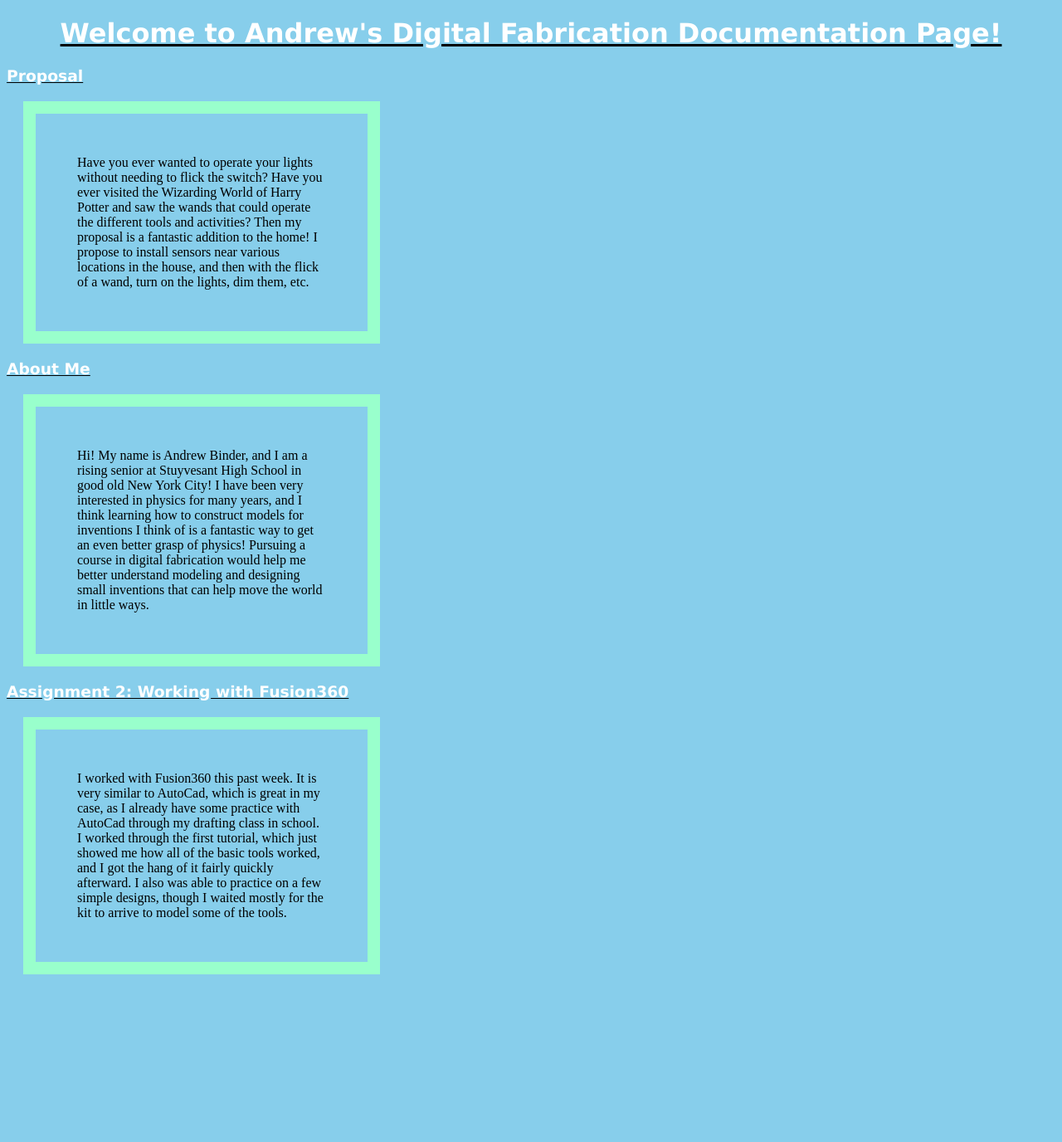
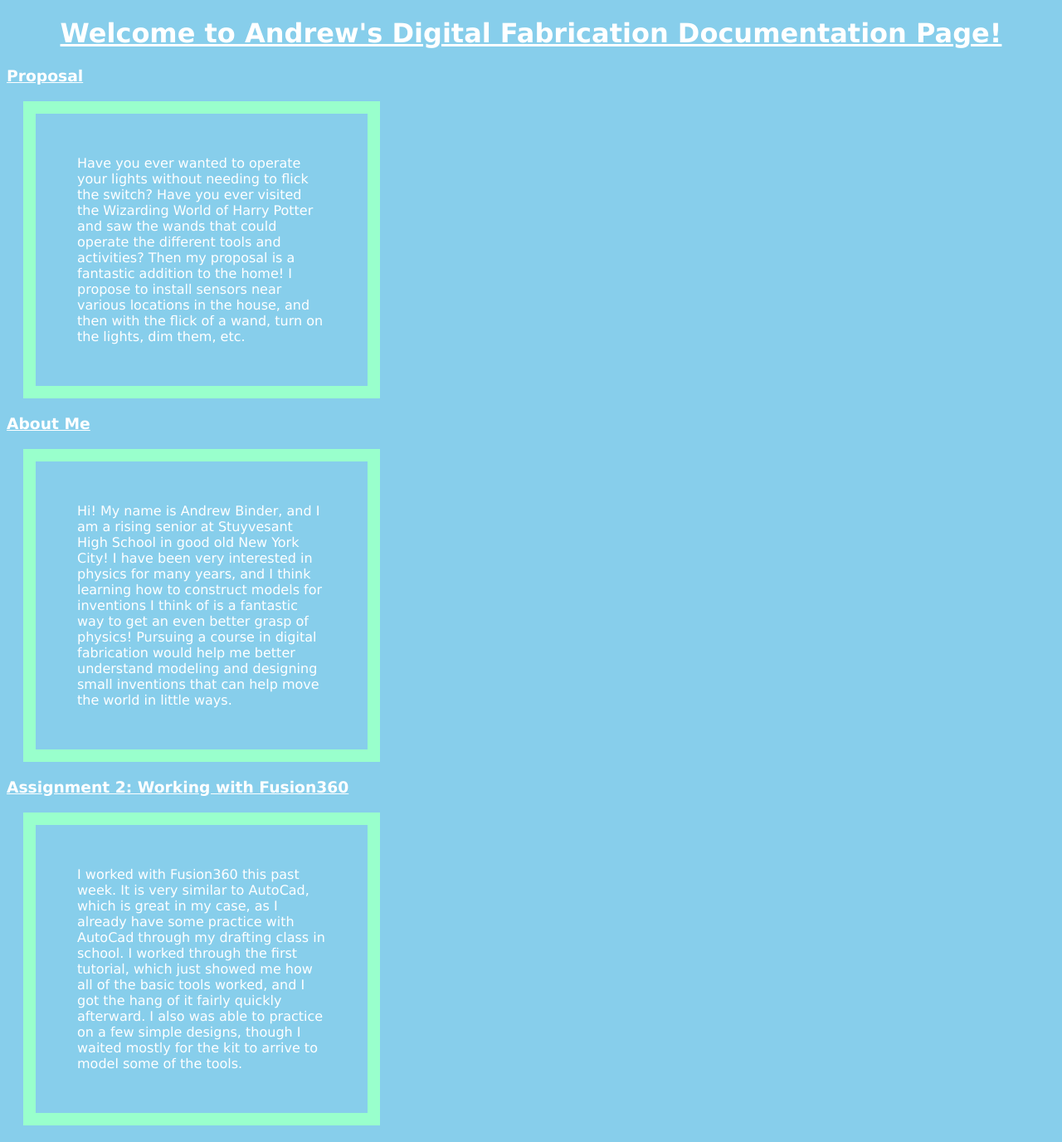
Before and after one commit to 2048-student/PHYS_S-12, a PHP site: page / in a window 1280 px wide. Shown: the whole page at 83% size. Before the commit the page ends 1174 px from the top, so only its background shows below. Run offline with PHP 8.4, Linux system fonts and the light colour scheme.

Commit message:
Update style.css

```diff
--- a/style.css
+++ b/style.css
@@ -1,7 +1,7 @@
 html{
   background-color:#87ceeb;
 }
-h1,h3,p{
+h1,h3,p,div,u{
   font-family: "Lucida Sans Unicode", "Lucida Grande", sans-serif;
   color:white;
 }
```
